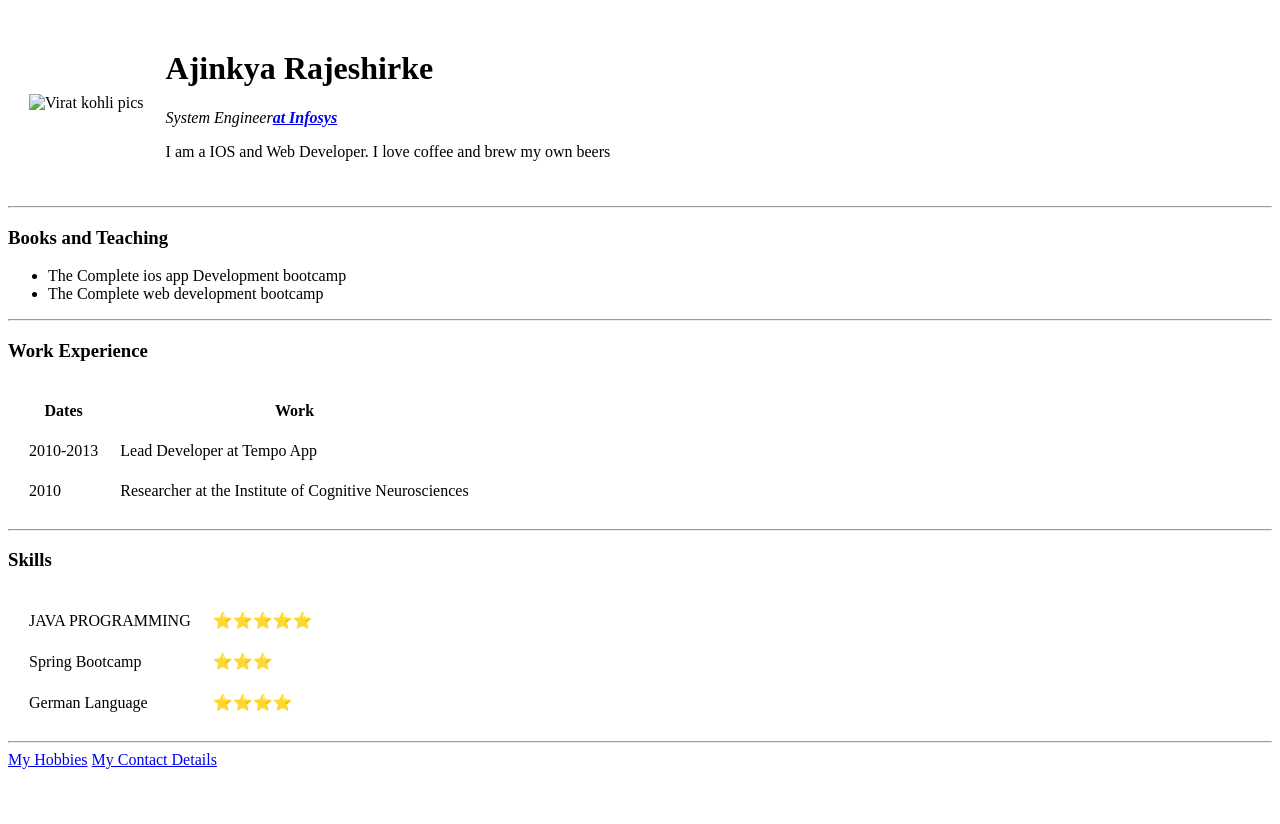
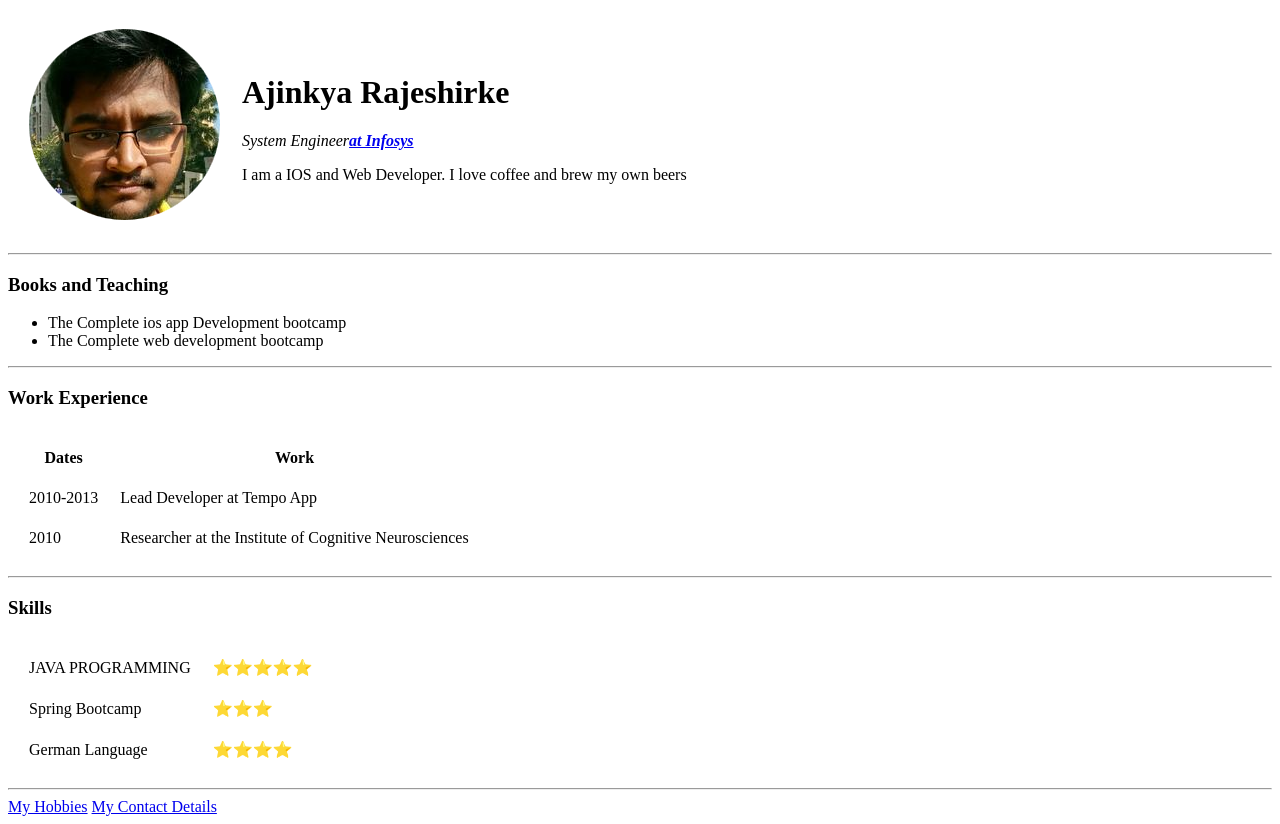
Before and after one commit to AjinkyaRajeshirke/cv, a plain HTML site: page index.html in a window 1280 px wide. Before the commit the page ends 800 px from the top, so only its background shows below. Drawn offline with Linux system fonts and the light colour scheme.

Commit message:
Update index.html

```diff
--- a/index.html
+++ b/index.html
@@ -8,7 +8,7 @@
   <body>
     <table cellspacing = "20">
       <tr>
-        <td><img src="images/Virat kohli pic-modified.png" alt="Virat kohli pics"></td>
+        <td><img src="Ajinkya Rajeshirke.png" alt="Virat kohli pics"></td>
         <td><h1>Ajinkya Rajeshirke</h1>
         <p><em>System Engineer<strong><a href="https://www.infosys.com/">at Infosys</a></strong></em>
         </p><p>I am a IOS and Web Developer. I love coffee and brew my own beers</p></td>
```
